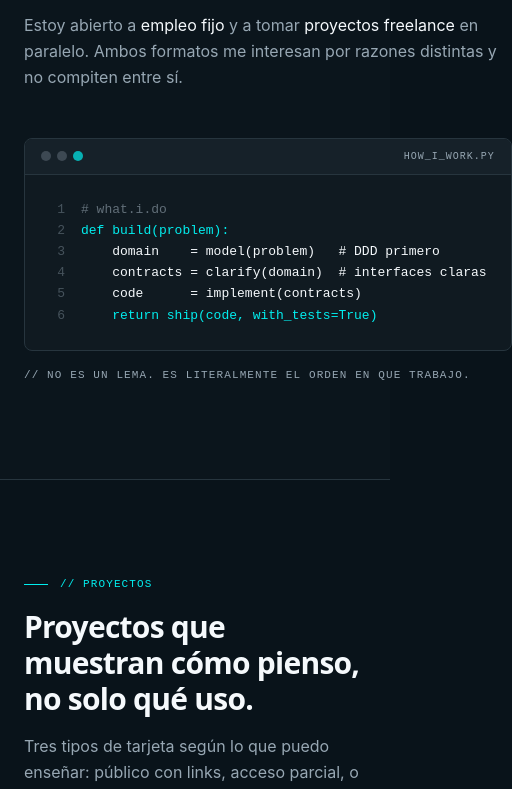
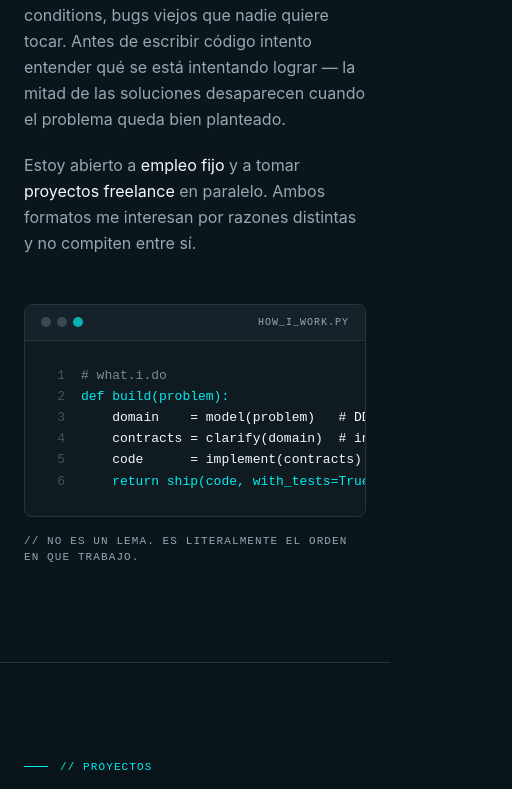
Before and after one commit to Gerardoprogramer/personal-site, a Next.js app: page / in a window 390 px wide. Shown: the part 1960-2749 px from the top of the page, 512 px wide, since content can reach past the window. Built offline with nearby package versions, Linux system fonts and the light colour scheme.

Commit message:
fix: update placeholder text color for better visibility in Contact form

```diff
--- a/components/sections/About.tsx
+++ b/components/sections/About.tsx
@@ -9,7 +9,7 @@ export const About = () => {
         >
             <div className="mx-auto grid max-w-6xl gap-12 px-6 lg:grid-cols-[1fr_1fr] lg:gap-16">
                 <AboutText />
-                <div className="lg:pt-14">
+                <div className="lg:pt-14 min-w-0">
                     <CodeSnippetCard />
                 </div>
             </div>
--- a/components/sections/Contact.tsx
+++ b/components/sections/Contact.tsx
@@ -132,7 +132,7 @@ export const Contact = () => {
                                 required
                                 type="text"
                                 autoComplete="name"
-                                className="mt-2 h-11 w-full rounded-md border border-border bg-surface-2/40 px-3 text-sm text-foreground outline-none transition-colors placeholder:text-muted-foreground/60 focus:border-primary"
+                                className="mt-2 h-11 w-full rounded-md border border-border bg-surface-2/40 px-3 text-sm text-foreground outline-none transition-colors placeholder:text-muted-foreground/80 focus:border-primary"
                                 placeholder={t.contact.placeholders.name}
                             />
                         </div>
@@ -149,7 +149,7 @@ export const Contact = () => {
                                 required
                                 type="email"
                                 autoComplete="email"
-                                className="mt-2 h-11 w-full rounded-md border border-border bg-surface-2/40 px-3 text-sm text-foreground outline-none transition-colors placeholder:text-muted-foreground/60 focus:border-primary"
+                                className="mt-2 h-11 w-full rounded-md border border-border bg-surface-2/40 px-3 text-sm text-foreground outline-none transition-colors placeholder:text-muted-foreground/80 focus:border-primary"
                                 placeholder={t.contact.placeholders.email}
                             />
                         </div>
@@ -168,7 +168,7 @@ export const Contact = () => {
                             required
                             minLength={10}
                             rows={5}
-                            className="mt-2 w-full rounded-md border border-border bg-surface-2/40 px-3 py-3 text-sm text-foreground outline-none transition-colors placeholder:text-muted-foreground/60 focus:border-primary"
+                            className="mt-2 w-full rounded-md border border-border bg-surface-2/40 px-3 py-3 text-sm text-foreground outline-none transition-colors placeholder:text-muted-foreground/80 focus:border-primary"
                             placeholder={
                                 intent === "posicion"
                                     ? t.contact.placeholders.position
--- a/components/sections/about/CodeSnippetCard.tsx
+++ b/components/sections/about/CodeSnippetCard.tsx
@@ -35,7 +35,7 @@ export const CodeSnippetCard = () => {
                                 <span
                                     className={
                                         line.trim().startsWith("#")
-                                            ? "text-muted-foreground/60"
+                                            ? "text-muted-foreground/80"
                                             : line.includes("def ") || line.includes("return")
                                                 ? "text-primary"
                                                 : "text-foreground"
```
